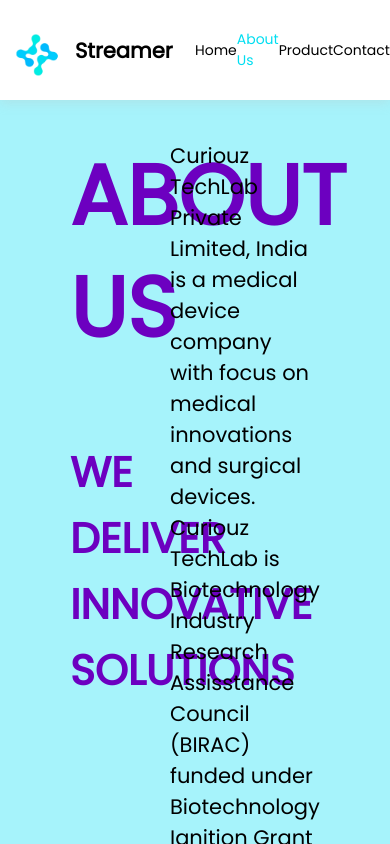
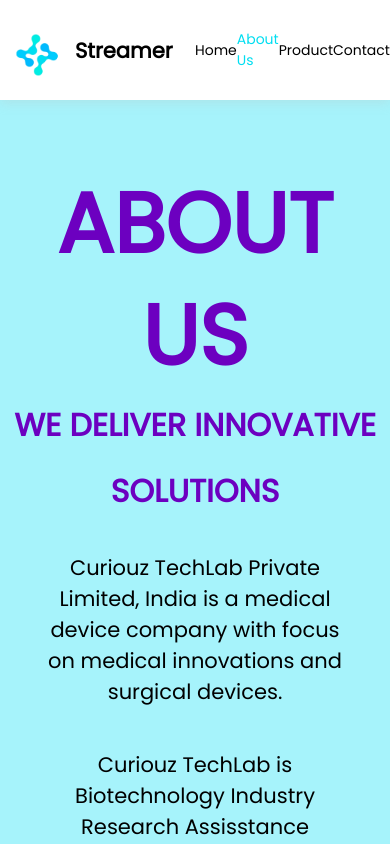
Before and after one commit to sarthakagrawal927/streamer-web, a React (Create React App) app: page /about in a window 390 px wide. Shown: the top 844 px of the page. Built offline with nearby package versions, Linux system fonts and the light colour scheme.

Commit message:
made about us page responsive

```diff
--- a/src/pages/About/About.scss
+++ b/src/pages/About/About.scss
@@ -1,3 +1,4 @@
+@media (min-width: 768px) {
     .about-us {
         &-container {
             width: 100vw;
@@ -41,3 +42,50 @@
             font-size: 1.5rem;
         }
     }
+}
+
+@media (max-width: 768px) {
+    .about-us {
+        &-container {
+            width: 100vw;
+            height: 100%;
+            background-color: #a6f3fb;
+            display: flex;
+            flex-direction: column;
+            justify-content: space-between;
+            align-items: center;
+            padding-top: 12em;
+        }
+        &-content-1 {
+            display: flex;
+            flex-direction: column;
+            justify-content: space-between;
+            text-align: center;
+            margin-bottom: 2em;
+        }
+        &-main-heading {
+            font-size: 3rem;
+            line-height: 8rem;
+
+            color: #6c00c0;
+        }
+        &-sub-heading {
+            font-size: 1.5rem;
+            line-height: 66px;
+            color: #6c00c0;
+        }
+        &-content-2 {
+            display: flex;
+            flex-direction: column;
+            justify-content: space-between;
+            width: 80%;
+            p {
+                margin-bottom: 2em;
+                text-align: center;
+            }
+        }
+        &-text-content {
+            font-size: 1.5rem;
+        }
+    }
+}
--- a/src/pages/Showcase/Showcase.scss
+++ b/src/pages/Showcase/Showcase.scss
@@ -304,19 +304,33 @@
 @media (max-width: 768px) {
     html {
         font-size: 14px;
+        overflow-x: hidden !important;
+    }
+    body {
+        overflow-x: hidden !important;
     }
     .showcase {
         &-container {
             margin-top: 4em;
             #svg {
                 &-1 {
-                    display: none;
+                    position: absolute;
+                    left: -10em;
+                    top: 0;
+                    scale: 0.5;
                 }
                 &-2 {
-                    display: none;
+                    position: absolute;
+                    left: -18em;
+                    top: 80em;
+                    z-index: -1;
+                    scale: 0.5;
                 }
                 &-3 {
-                    display: none;
+                    position: absolute;
+                    right: -13em;
+                    top: 5em;
+                    scale: 0.4;
                 }
 
                 &-4 {
@@ -329,11 +343,11 @@
         }
         &-section-1 {
             width: 100%;
-            height: 160vh;
+            height: 150vh;
             padding: 0;
             padding-top: 5em;
             &-header {
-                font-size: 2.5rem;
+                font-size: 3rem;
                 margin: 0 auto;
                 text-align: center;
                 color: #6c00c0;
@@ -361,7 +375,7 @@
                         }
 
                         .bullet-content {
-                            width: 65%;
+                            width: 50%;
                             margin: 0 auto;
                             text-align: left;
                             li {
@@ -391,7 +405,7 @@
         }
         &-section-2 {
             width: 100%;
-            height: 180vh;
+            height: 160vh;
             background-color: #4e5eef;
             &-header {
                 font-size: 4rem;
@@ -459,35 +473,24 @@
 
         &-section-3 {
             width: 100%;
-            height: 100vh;
-            padding: 6em 10em;
+            height: 150vh;
             &-header {
-                width: 532px;
-                height: 96px;
-                font-family: "Poppins", sans-serif;
-                font-style: normal;
-                font-weight: 600;
+                margin-top: 1.5em;
                 font-size: 4rem;
-                line-height: 96px;
                 color: #6c00c0;
-                margin-right: 0;
-                position: relative;
-                left: 1.2em;
-                top: 2em;
+                text-align: center;
             }
             &-content {
                 display: flex;
-                flex-direction: row;
+                flex-direction: column;
                 align-items: center;
                 justify-content: space-around;
-                padding-top: 10em;
                 &-1 {
                     display: flex;
                     flex-direction: column;
-                    justify-content: space-between;
-                    height: 500px;
-                    line-height: 2em;
-                    width: 40%;
+                    justify-content: space-around;
+                    height: 36em;
+                    text-align: center;
                     h3 {
                         color: rgb(46, 46, 46);
                         font-size: 2.5rem;
@@ -496,7 +499,7 @@
                     p {
                         font-family: "Roboto", sans-serif;
                         font-weight: lighter;
-                        font-size: 2rem;
+                        font-size: 1.6rem;
                         color: #646464;
                     }
                 }
@@ -505,25 +508,27 @@
                 display: flex;
                 flex-direction: row;
                 justify-content: space-around;
-                width: 40%;
+                width: 50%;
+                scale: 0.8;
+                align-items: center;
                 .cards {
                     &-1 {
                         display: flex;
                         flex-direction: column-reverse;
                         justify-content: space-around;
-                        height: 320px;
+                        height: 16em;
                         position: relative;
-                        top: 15em;
+                        top: 4em;
                     }
                     &-2 {
                         display: flex;
                         flex-direction: column;
                         justify-content: space-around;
-                        height: 320px;
+                        height: 16em;
                     }
                     .card {
-                        width: 7em;
-                        height: 8em;
+                        width: 6em;
+                        height: 7em;
                         box-shadow: 4px 4px 4px rgba(218, 218, 218, 0.25);
                         border-radius: 12px;
                         display: flex;
@@ -562,8 +567,7 @@
                     }
                 }
                 img {
-                    width: 300px;
-                    height: 578.75px;
+                    width: 20em;
                     filter: drop-shadow(5px 5px 5px #242424);
                 }
             }
```
Lines whose indentation alone changed are shown as unchanged.
